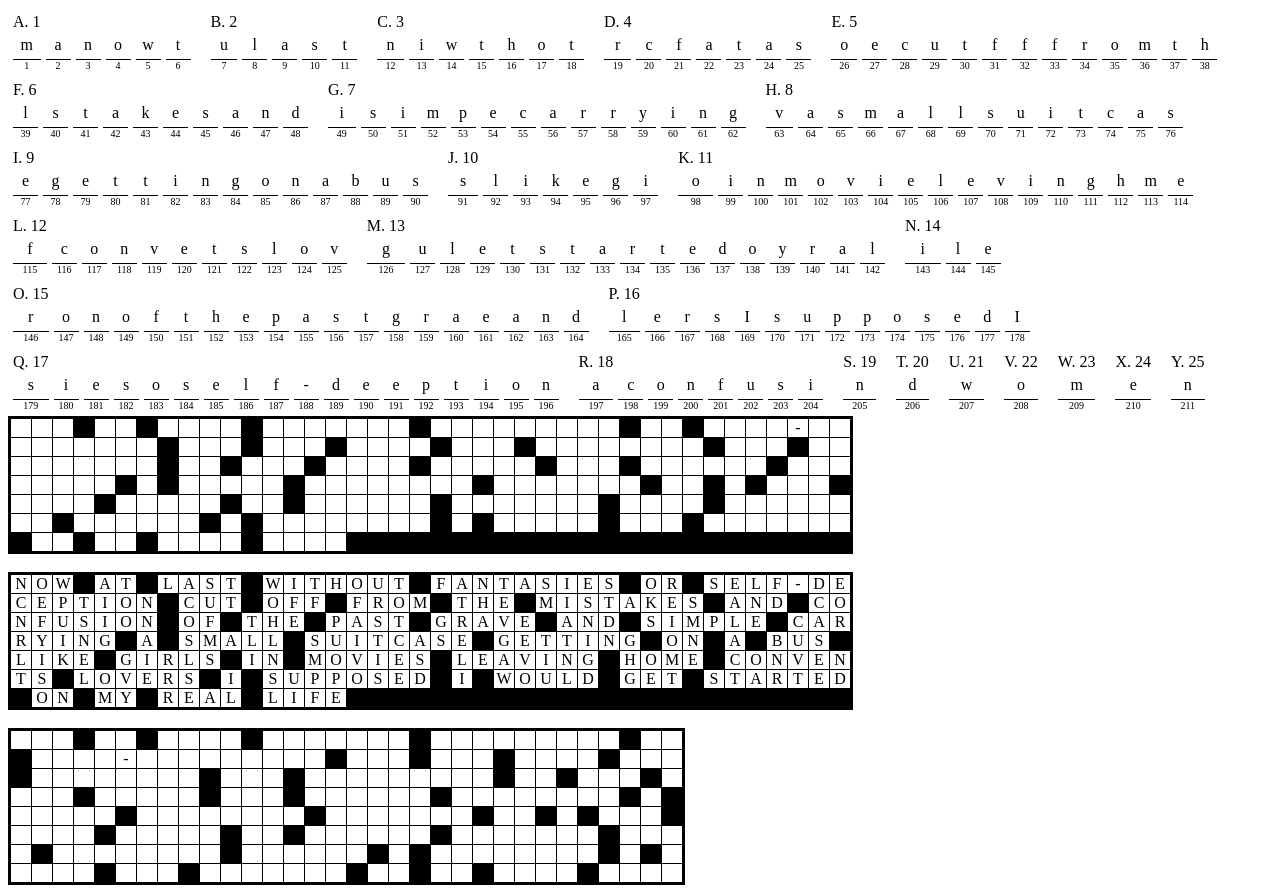
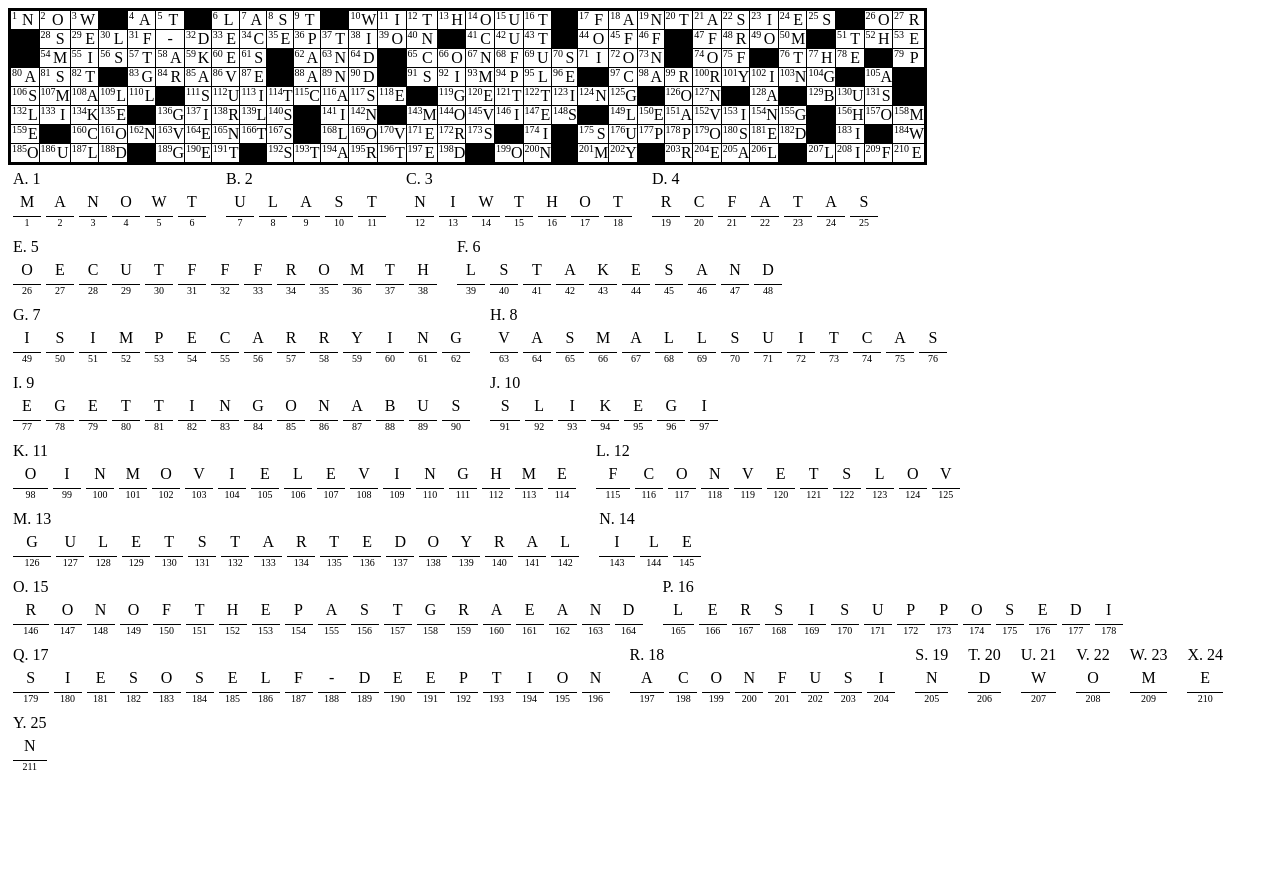
Before and after one commit to mgree/jsacrostic, a plain HTML site: page index.html in a window 1280 px wide. Shown: the top 888 px of the page. After the commit the page ends 800 px from the top, so only its background shows below. Drawn offline with Linux system fonts and the light colour scheme.

Commit message:
formatting, some higher order cleanup

```diff
--- a/index.html
+++ b/index.html
@@ -52,20 +52,11 @@ assert(isCluelist(cluelistOfClues(clues,author,title)));
 
 jQuery(function ($) {
   b = boardOfQuote(quote,32);
-  assert(isBoard(b));
-  $(domOfBoard(b)).insertAfter('#acrostic');
-  $("<br/>").insertAfter('#acrostic');
-  $(domOfBoard(clearBoard(b))).insertAfter('#acrostic');
+  c = cluelistOfClues(clues,author,title);
+  assert(isBoard(b) && isCluelist(c));
 
-  $("<br/>").insertAfter('#acrostic');
-
-  b = boardOfQuote(quote,40);
-  assert(isBoard(b));
-  $(domOfBoard(b)).insertAfter('#acrostic');
-  $("<br/>").insertAfter('#acrostic');
-  $(domOfBoard(clearBoard(b))).insertAfter('#acrostic');
-  c = cluelistOfClues(clues,author,title);
-  $(domOfCluelist(c)).insertAfter('#acrostic');
+  $('#acrostic').replaceWith(domOfBoard(b,"board"));
+  $(domOfCluelist(c,"clues")).insertAfter("#board");
 });
 </script>
 </head>
--- a/jsacrostic.js
+++ b/jsacrostic.js
@@ -36,7 +36,13 @@ squareOfCharacter = function (c) {
 isBoard = function (b) {
     if (typeof b !== "object") { return false; }
 
-    if (!("width" in b && "height" in b && "squares" in b)) { return false; }
+    if (!("width" in b &&
+          "height" in b &&
+          "squares" in b)) {
+        return false;
+    }
+
+    if (!b.squares.every(isSquare)) { return false; }
 
     // shouldn't be bigger than the dimensions
     if (b.squares.length > b.width * b.height) { return false; }
@@ -88,7 +94,17 @@ quoteOfBoard = function (b) {
     return quote;
 };
 
-domOfBoard = function (b) {
+squareId = function (i) {
+    assert(typeof i === "number");
+    return "acrostic-square-" + i;
+};
+
+clueId = function (i) {
+    assert(typeof i === "number");
+    return "acrostic-clue-" + i;
+};
+
+domOfBoard = function (b,id) {
     assert(isBoard(b));
 
     // TODO abstract out the document...who knows where it came from
@@ -96,12 +112,14 @@ domOfBoard = function (b) {
     var board = document.createElement("div");
     // TODO abstract out these attributes
     board.setAttribute("class","acrostic-board");
+    board.setAttribute("id",id);
 
     var row = undefined;
     var numRows = 0;
+    var number = 0;
     for (var i = 0;i < b.squares.length;i++) {
         if (i % b.width === 0) {
-            numRows++;
+            numRows += 1;
             row = document.createElement("div");
             row.setAttribute("class","acrostic-row");
             board.appendChild(row);
@@ -111,7 +129,17 @@ domOfBoard = function (b) {
 
         var square = document.createElement("span");
         square.setAttribute("class","acrostic-square " + s.type);
+        if (s.type == SQ_ENTRY) {
+            number += 1;
+            square.setAttribute("id",squareId(number));
+
+            var num = document.createElement("span");
+            num.setAttribute("class","acrostic-square-number");
+            num.appendChild(document.createTextNode(number));
+            square.appendChild(num);
+        }
         square.appendChild(document.createTextNode(s.c));
+
 
         row.appendChild(square);
     }
@@ -166,13 +194,7 @@ isClueSquare = function (cs) {
 isClueAnswer = function (ca) {
     if (typeof ca !== "object") { return false; }
 
-    for (var i = 0;i < ca.length;i++) {
-        if (!isClueSquare(ca[i])) {
-            return false;
-        }
-    }
-
-    return true;
+    return ca.every(isClueSquare);
 };
 
 isClue = function (c) {
@@ -188,20 +210,11 @@ isCluelist = function (cl) {
         return false;
     }
 
-    var cluetext = cl.author + cl.title;
-    if (cluetext.length !== clues.length) { return false; }
+    if (!cl.clues.every(isClue)) { return false; }
 
-    for (var i = 0;i < cl.clues.length;i++) {
-        var c = cl.clues[i];
-
-        if (!(isClue(c) &&
-              sanitize(cluetext.charAt(i)) ===
-              sanitize(c.answer[0].c))) {
-            return false;
-        }
-    }
-
-    return true;
+    return (cl.author + cl.title) ===
+           cl.clues.map(function (c) {
+               return c.answer[0].c; }).join("");
 };
 
 answerOfCAN = function (answer, numbers) {
@@ -235,7 +248,7 @@ cluelistOfClues = function (cas, author, title) {
                "answer" in c && typeof c.answer === "string" &&
                "numbers" in c && typeof c.numbers === "object");
         clues.push({ clue: c.clue,
-                     answer: answerOfCAN(c.answer,c.numbers) });
+                     answer: answerOfCAN(sanitize(c.answer),c.numbers) });
     }
 
     return { author: sanitize(author),
@@ -250,27 +263,27 @@ letterOfIndex = function (i) {
     return "ABCDEFGHIJKLMNOPQRSTUVWXYZabcdefghijklmnopqrstuvwxyz".charAt(i);
 };
 
-formatClue = function (clue, i) {
-    return letterOfIndex(i) + ". " + clue;
-};
-
-domOfCluelist = function (cl) {
+domOfCluelist = function (cl,id) {
     assert(isCluelist(cl));
 
     // TODO abstract out document variable
     var cluelist = document.createElement("div");
     cluelist.setAttribute("class","acrostic-cluelist");
+    cluelist.setAttribute("id",id);
 
     for (var i = 0;i < cl.clues.length;i++) {
         var c = cl.clues[i];
 
+        var idx = letterOfIndex(i);
+
         var clueEntry = document.createElement("div");
         clueEntry.setAttribute("class","acrostic-clueentry");
+        clueEntry.setAttribute("id","acrostic-clue-"+idx);
 
         // add the clue text
         var clue = document.createElement("span");
         clue.setAttribute("class","acrostic-clue");
-        clue.appendChild(document.createTextNode(formatClue(c.clue,i)));
+        clue.appendChild(document.createTextNode(idx + ". " + c.clue));
         clueEntry.appendChild(clue);
 
         // add slots and the numbers
@@ -284,6 +297,7 @@ domOfCluelist = function (cl) {
             // add the actual letter
             var letter = document.createElement("span");
             letter.setAttribute("class","acrostic-letter");
+            letter.setAttribute("id",clueId(answer.number));
             letter.appendChild(document.createTextNode(answer.c));
             letters.appendChild(letter);
 
@@ -304,4 +318,6 @@ domOfCluelist = function (cl) {
 };
 
 
-// TODO numbering of squares, cross-checking
+// TODO letter-indexing of squares, cross-checking
+
+// TODO active bits
--- a/main.css
+++ b/main.css
@@ -32,12 +32,26 @@ span.acrostic-square {
     min-height: 20px;
 
     resize: none;
-    z-index: 1;
+    z-index: 2;
 }
 
 span.acrostic-square.acrostic-entry {
     background-color: #fff;
 }
+
+span.acrostic-square.acrostic-entry span.acrostic-square-number {
+    z-index: 1;
+
+    margin-left: 1px;
+
+    float: left;
+    position: relative;
+    top: -1px;
+
+    vertical-align: top;
+    font-size: x-small;
+}
+
 
 span.acrostic-square.acrostic-punct {
     background-color: #fff;
@@ -63,6 +77,10 @@ div.acrostic-clueentry {
     width: auto;
 }
 
+span.acrostic-clue {
+    display: table-header-group;
+}
+
 div.acrostic-letters {
     display: table-row;
 }
@@ -72,8 +90,10 @@ span.acrostic-letter {
 
     text-align: center;
 
-    min-width: 25px;
+    min-width: 28px;
+    max-width: 28px;
     padding: 0px;
+    margin: 0px;
 }
 
 div.acrostic-numbers {
@@ -87,5 +107,8 @@ span.acrostic-number {
     text-align: center;
     font-size: x-small;
 
-    margin: 5px;
+    min-width: 28px;
+    max-width: 28px;
+    padding: 0px;
+    margin: 0px;
 }
```
